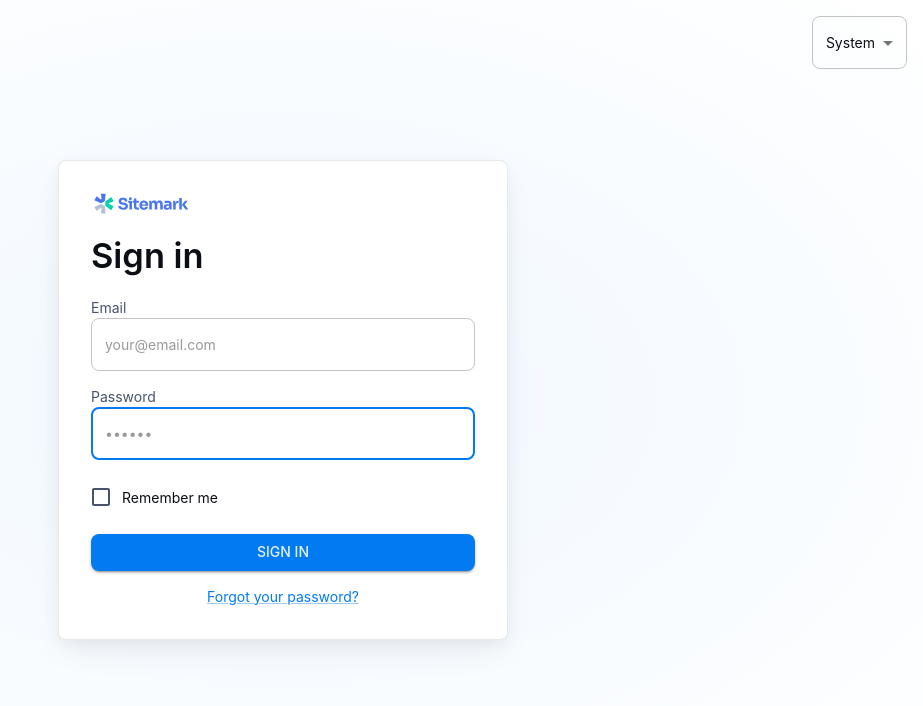
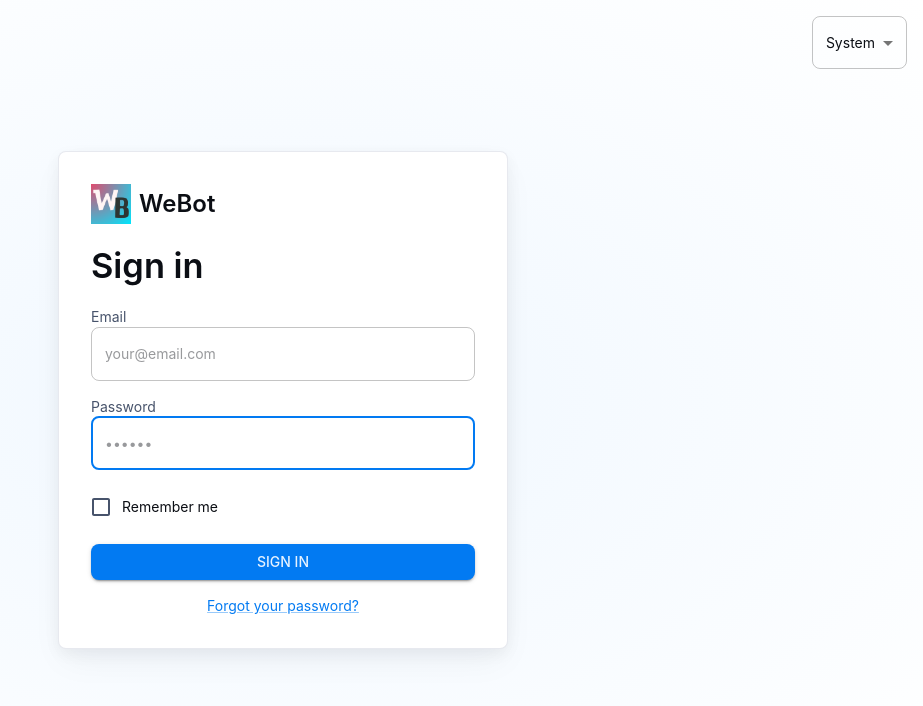
Before and after one commit to RenatoOliveiraS/WeBot-ChatFLOW, a React (Vite) app in the folder frontend/: page /login in a window 1280 px wide. Shown: the top 706 px of the page, without its empty margins (357-1280 px from the left). Built offline with nearby package versions, Linux system fonts and the light colour scheme.

Commit message:
feat: adiciona logo personalizada e texto WeBot na página de login
- Substitui o SitemarkIcon pela nova logo personalizada
- Adiciona o texto "WeBot" ao lado da logo
- Ajusta o layout para alinhar a logo e o texto à esquerda
- Configura o estilo do texto com a cor primária

```diff
--- a/frontend/src/presentation/pages/Login.tsx
+++ b/frontend/src/presentation/pages/Login.tsx
@@ -20,7 +20,7 @@ import { styled } from '@mui/material/styles';
 import ForgotPassword from '../../shared-theme/components/ForgotPassword';
 import AppTheme from '../../shared-theme/AppTheme';
 import ColorModeSelect from '../../shared-theme/ColorModeSelect';
-import { SitemarkIcon } from '../../shared-theme/components/CustomIcons';
+import { LogoIcon } from '../../shared-theme/components/CustomIcons';
 
 const Card = styled(MuiCard)(({ theme }) => ({
   display: 'flex',
@@ -131,7 +131,9 @@ export default function SignIn(props: { disableCustomTheme?: boolean }) {
       <SignInContainer direction="column" justifyContent="space-between">
         <ColorModeSelect sx={{ position: 'fixed', top: '1rem', right: '1rem' }} />
         <Card variant="outlined">
-          <SitemarkIcon />
+          <Box sx={{ display: 'flex', justifyContent: 'flex-start', width: '100%' }}>
+            <LogoIcon />
+          </Box>
           <Typography
             component="h1"
             variant="h4"
--- a/frontend/src/shared-theme/components/CustomIcons.tsx
+++ b/frontend/src/shared-theme/components/CustomIcons.tsx
@@ -1,5 +1,7 @@
 // import * as React from 'react';
 import SvgIcon from '@mui/material/SvgIcon';
+import Box from '@mui/material/Box';
+import Typography from '@mui/material/Typography';
 
 export function SitemarkIcon() {
   return (
@@ -118,3 +120,35 @@ export function GoogleIcon() {
     </SvgIcon>
   );
 }
+
+export function LogoIcon() {
+  return (
+    <Box
+      sx={{
+        display: 'flex',
+        alignItems: 'center',
+        gap: 1
+      }}
+    >
+      <Box
+        component="img"
+        src="/src/assets/logo.png"
+        alt="Logo"
+        sx={{
+          height: '40px',
+          width: 'auto',
+          objectFit: 'contain'
+        }}
+      />
+      <Typography
+        variant="h4"
+        sx={{
+          fontWeight: 600,
+          color: 'primary.black'
+        }}
+      >
+        WeBot
+      </Typography>
+    </Box>
+  );
+}
```
Also changed, not shown: frontend/src/assets/logo.png (added), frontend/src/core/interfaces/repositories/UserRepository.ts (line endings or trailing spaces), 1 other file (tests, documents, lock files or other folders).
